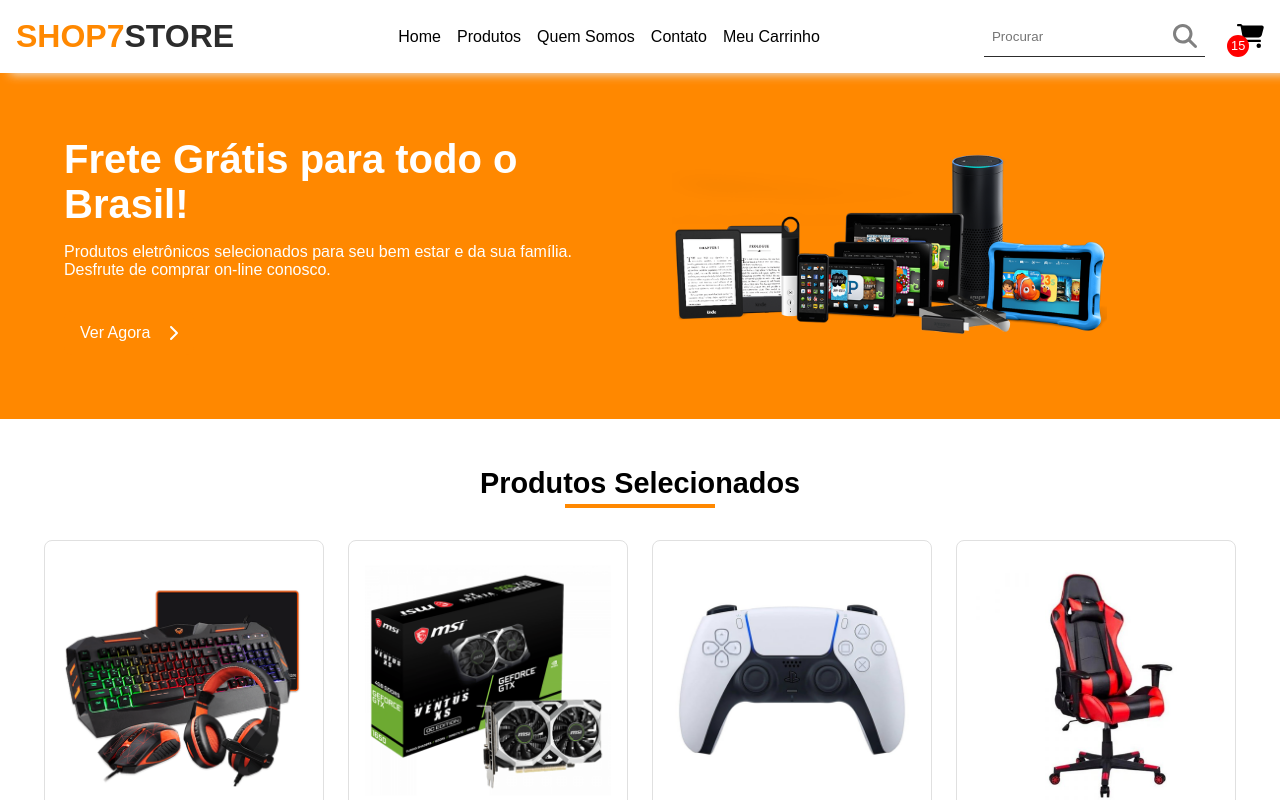
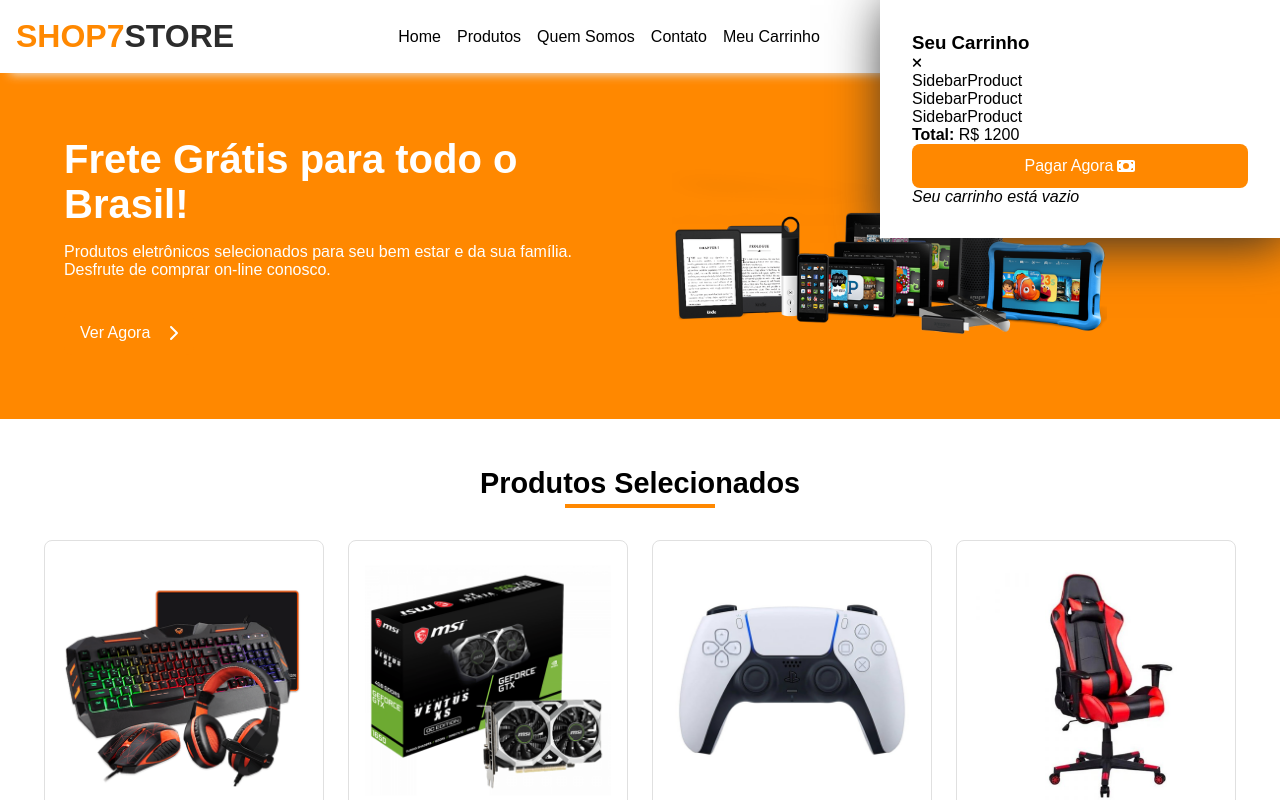
Before and after one commit to FernandoAntonioAzevedo/Shop7store_ecommerce_React, a React (Create React App) app in the folder shopsevenstore/: page / in a window 1280 px wide. Shown: the top 800 px of the page. Built offline with nearby package versions, Linux system fonts and the light colour scheme.

Commit message:
iniciando estilização do carrinho

```diff
--- a/shopsevenstore/src/App.js
+++ b/shopsevenstore/src/App.js
@@ -7,6 +7,7 @@
 import ExclusiveSection from "./components/ExclusiveSection";
 import TestimonialsList from "./components/TestimonialsList";
 import Footer from "./components/Footer";
+import SidebarCart from "./components/SidebarCart";
 
 function App() {
   const [products, setProducts] = useState([]);
@@ -23,6 +24,7 @@
         <Navbar />
         <main>
           <Header />
+          <SidebarCart />
           <div className="page-inner-content">
             <div className="section-title">
               <h3>Produtos Selecionados</h3>
--- /dev/null
+++ b/shopsevenstore/src/components/SidebarCart.js
@@ -0,0 +1,34 @@
+import { faMoneyBill, faXmark } from "@fortawesome/free-solid-svg-icons";
+import { FontAwesomeIcon } from "@fortawesome/react-fontawesome";
+import React from "react";
+import SidebarProduct from "./SidebarProduct";
+import { Link } from "react-router-dom";
+
+export default function SidebarCart() {
+  return (
+    <aside className="sidebar-cart">
+        <div className="top">
+            <h3>Seu Carrinho</h3>
+            <button>
+                <FontAwesomeIcon icon={faXmark} />
+            </button>
+        </div>
+        <div className="sidebar-products-list">
+          <SidebarProduct />
+          <SidebarProduct />
+          <SidebarProduct />
+        </div>
+
+        <div className="total-container">
+           <b>Total:</b> R$ 1200
+        </div>
+
+        <Link to="/cart/checkout" className="btn-icon">
+                <span>Pagar Agora</span>
+                <FontAwesomeIcon icon={faMoneyBill}/>
+        </Link>
+
+        <i>Seu carrinho está vazio</i>
+    </aside>
+  );
+}
--- /dev/null
+++ b/shopsevenstore/src/components/SidebarProduct.js
@@ -0,0 +1,6 @@
+import React from "react";
+
+export default function SidebarProduct() {
+  return (<div>SidebarProduct</div>
+  );
+}
--- a/shopsevenstore/src/index.css
+++ b/shopsevenstore/src/index.css
@@ -518,3 +518,19 @@
   }
 
 }
+
+/* Início Sidebar Cart */
+
+.sidebar-cart {
+  background-color: #fff;
+  position: fixed;
+  right: 0;
+  top: 0;
+  z-index: 2;
+  width: 100%;
+  max-width: 400px;
+  padding: 2rem;
+  box-shadow: 5px 5px 50px var(--dark-color);
+}
+
+/* Fim Sidebar Cart */
```
